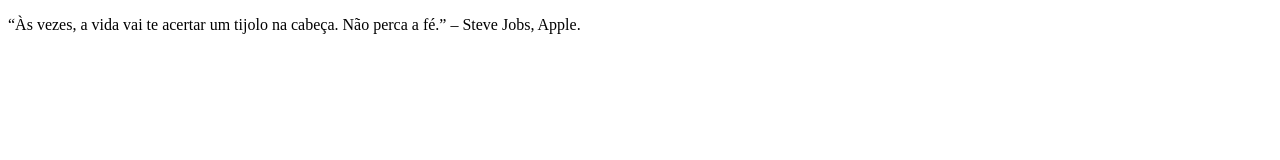
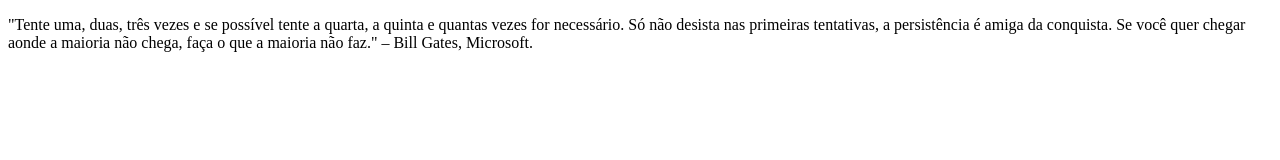
Before and after one commit to PontesDiogo/Projeto-01---Modulo-01---BootCamp-Dev-Jr, a plain HTML site: page index.html in a window 1280 px wide. Drawn offline with Linux system fonts and the light colour scheme.

Commit message:
Frase motivacional 2

```diff
--- a/index.html
+++ b/index.html
@@ -8,7 +8,9 @@
 </head>
 <body>
     <p>
-        “Às vezes, a vida vai te acertar um tijolo na cabeça. Não perca a fé.” – Steve Jobs, Apple.
+        "Tente uma, duas, três vezes e se possível tente a quarta, a quinta e quantas vezes for necessário.
+        Só não desista nas primeiras tentativas, a persistência é amiga da conquista.
+        Se você quer chegar aonde a maioria não chega, faça o que a maioria não faz." – Bill Gates, Microsoft.
     </p>
 </body>
 </html>
```
